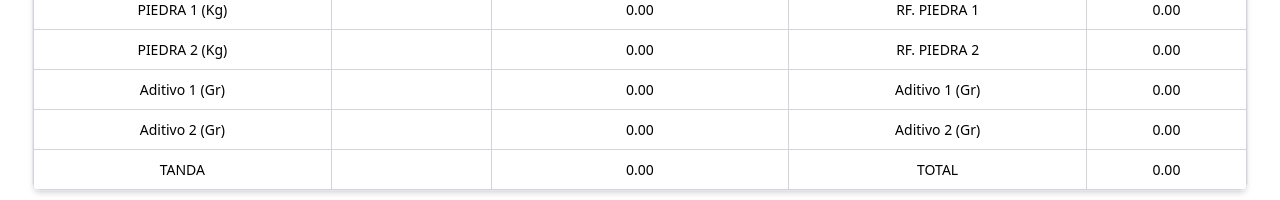
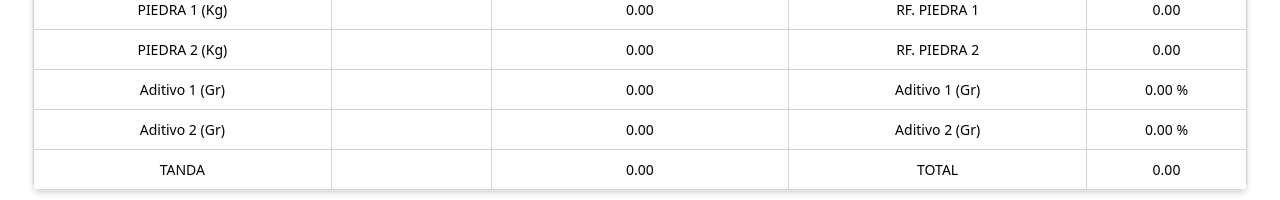
Before and after one commit to MarcoCOGS/test-demo, a React (Vite) app: page / in a window 1280 px wide. Shown: the part 360-560 px from the top of the page. Built offline with nearby package versions, Linux system fonts and the light colour scheme.

Commit message:
feat: demo 2

```diff
--- a/src/pages/Tabla/Tabla.tsx
+++ b/src/pages/Tabla/Tabla.tsx
@@ -1050,6 +1050,7 @@ export const Tabla = (): JSX.Element => {
                       ).toFixed(2)
                       : "0.00"
                   }
+                  &nbsp;%
                   </td>
                 </tr>
                 <tr
@@ -1084,7 +1085,7 @@ export const Tabla = (): JSX.Element => {
                       ).toFixed(2)
                       : "0.00"
                   }
-
+                  &nbsp;%
                   </td>
                 </tr>
                 <tr
```
